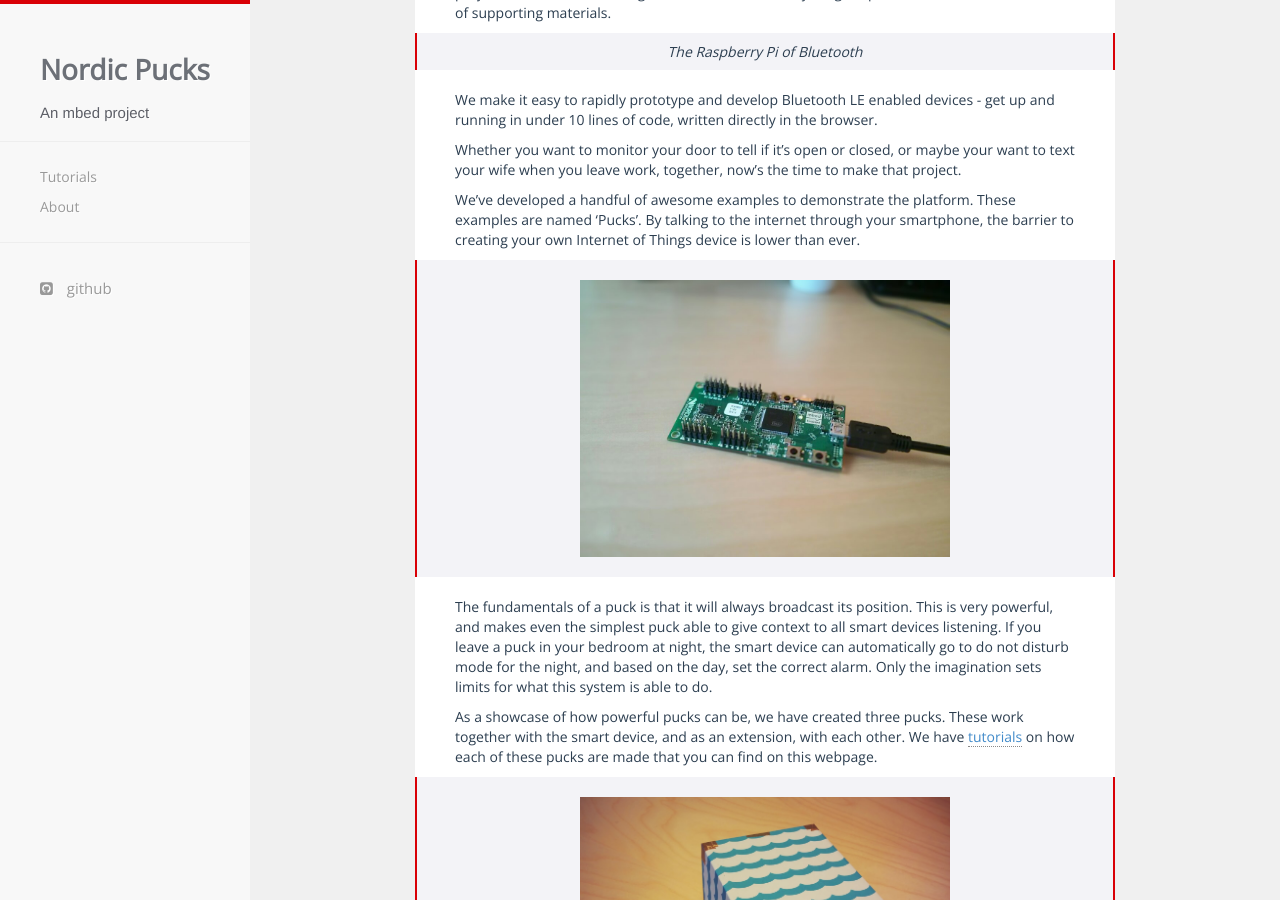
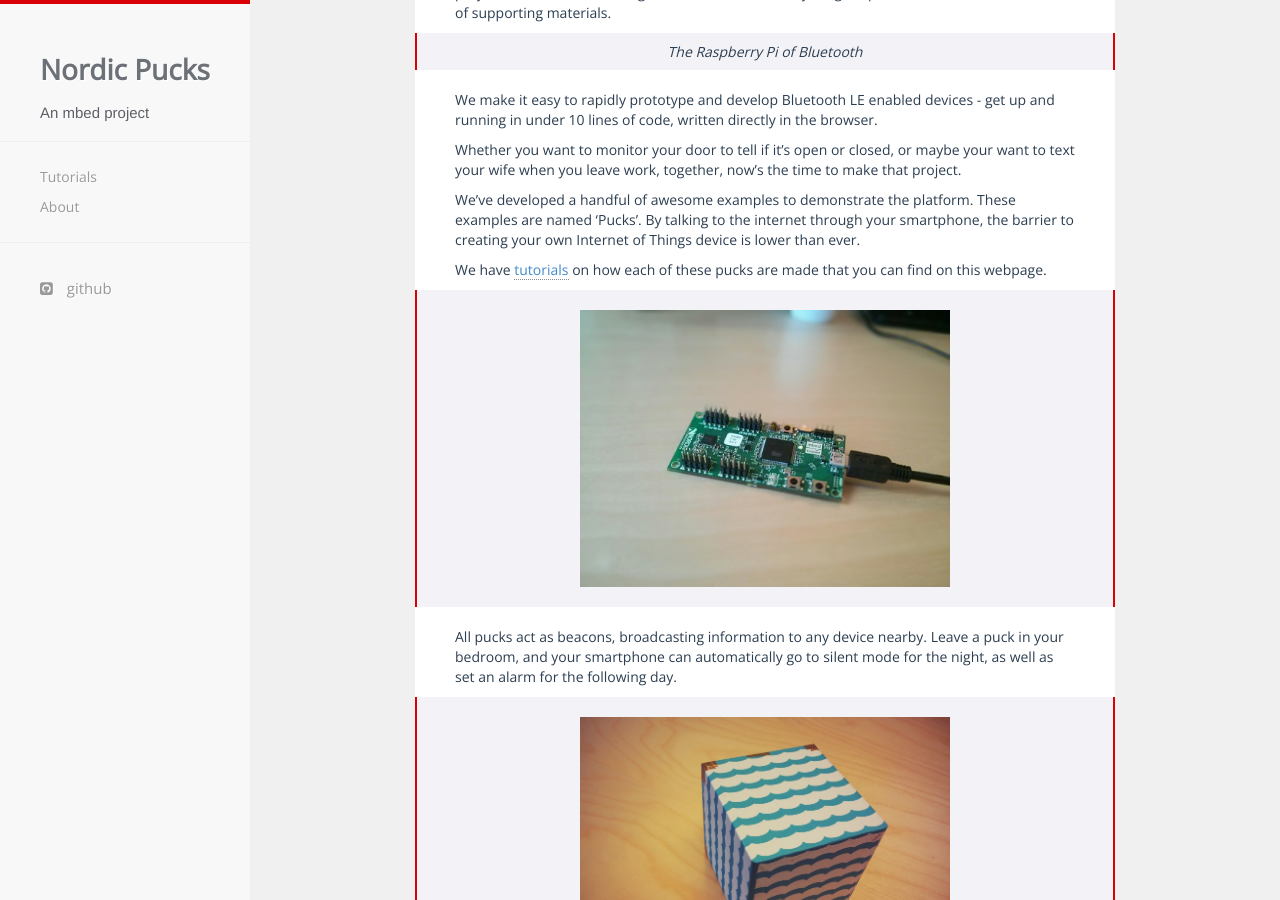
Before and after one commit to NordicPlayground/puck, a Jekyll site: the page built from index.md, in a window 1280 px wide and 900 px high, scrolled down 702 px. Built offline with Jekyll 4.4.1, drawn with Linux system fonts in a browser that asks for light colours; nearby versions of some CDN libraries.

Commit message:
Iterate index

```diff
--- a/index.md
+++ b/index.md
@@ -21,16 +21,11 @@ Whether you want to monitor your door to tell if it's open or closed, or maybe y
 We've developed a handful of awesome examples to demonstrate the platform. These examples are named 'Pucks'.
 By talking to the internet through your smartphone, the barrier to creating your own Internet of Things device is lower than ever.
 
+We have [tutorials](tutorials.html) on how each of these pucks are made that you can find on this webpage.
+
 > ![](images/IMG_20140729_142743.jpg)
 
-The fundamentals of a puck is that it will always broadcast its position.
-This is very powerful, and makes even the simplest puck able to give context to all smart devices listening.
-If you leave a puck in your bedroom at night, the smart device can automatically go to do not disturb mode for the night, and based on the day, set the correct alarm.
-Only the imagination sets limits for what this system is able to do.
-
-As a showcase of how powerful pucks can be, we have created three pucks.
-These work together with the smart device, and as an extension, with each other.
-We have [tutorials](tutorials.html) on how each of these pucks are made that you can find on this webpage.
+All pucks act as beacons, broadcasting information to any device nearby. Leave a puck in your bedroom, and your smartphone can automatically go to silent mode for the night, as well as set an alarm for the following day.
 
 > ![](images/cube.jpg)
 
```
